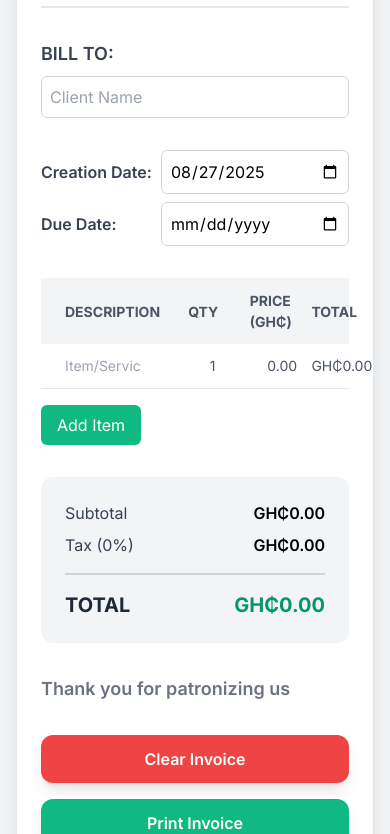
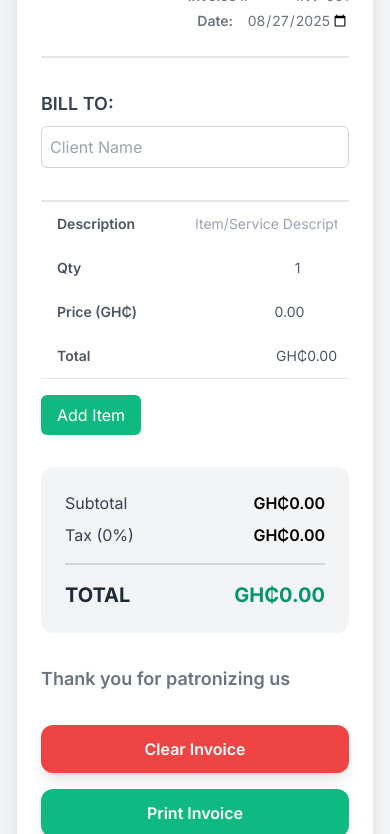
Before and after one commit to Ivord2810/sabventures, a plain HTML site: page index.html in a window 390 px wide. Shown: the part 179-1013 px from the top of the page. Drawn offline with nearby package versions, Linux system fonts and the light colour scheme.

Commit message:
mobile-focused version

```diff
--- a/index.html
+++ b/index.html
@@ -33,76 +33,97 @@
                 border: none;
             }
         }
+
+        /* Mobile-specific styles for the table */
+        @media (max-width: 640px) {
+            .invoice-table thead {
+                display: none; /* Hide the table header on mobile */
+            }
+
+            .invoice-table tbody, .invoice-table tr, .invoice-table td {
+                display: block; /* Make table elements behave as blocks */
+                width: 100%;
+            }
+
+            .invoice-table td {
+                text-align: right;
+                padding-left: 50%;
+                position: relative;
+            }
+
+            .invoice-table td::before {
+                content: attr(data-label);
+                position: absolute;
+                left: 1rem;
+                width: calc(50% - 1.5rem);
+                text-align: left;
+                font-weight: 600;
+                white-space: nowrap;
+            }
+
+            .invoice-table td:nth-child(1) {
+                border-top: 2px solid #e5e7eb;
+            }
+        }
     </style>
 </head>
-<body class="p-4 md:p-8 flex justify-center items-start">
-    <div class="invoice-container bg-white p-6 md:p-10 rounded-2xl shadow-xl max-w-2xl w-full border border-gray-200">
+<body class="p-4 flex justify-center items-start">
+    <div class="invoice-container bg-white p-6 rounded-2xl shadow-xl w-full border border-gray-200">
 
         <!-- Header Section -->
-        <header class="flex justify-between items-center mb-8 border-b-2 pb-6">
+        <header class="flex flex-col mb-8 border-b-2 pb-6">
             <div>
-                <div class="text-4xl font-bold text-gray-800">
+                <div class="text-3xl font-bold text-gray-800">
                     Sab Ventures
                 </div>
                 <p class="text-sm text-gray-600">0269670734 / 0530719925</p>
                 <p class="text-sm text-gray-600">Mamprobi, Accra</p>
             </div>
-            <div class="text-right">
-                <h1 class="text-3xl font-extrabold text-emerald-600">INVOICE</h1>
+            <div class="text-right mt-4">
+                <h1 class="text-2xl font-extrabold text-emerald-600">INVOICE</h1>
                 <p class="text-sm text-gray-500">
                     <span class="font-semibold">Invoice #</span>
                     <input type="text" value="INV-001" class="w-24 text-right bg-transparent focus:outline-none focus:border focus:border-gray-300 focus:rounded-md">
                 </p>
+                <p class="text-sm text-gray-500 mt-1">
+                    <span class="font-semibold">Date:</span>
+                    <input type="date" id="invoiceDate" class="w-28 text-right bg-transparent focus:outline-none focus:border focus:border-gray-300 focus:rounded-md">
+                </p>
             </div>
         </header>
 
-        <!-- Bill To & Invoice Details Section -->
-        <section class="grid grid-cols-1 gap-8 mb-8">
-            <!-- Bill To -->
-            <div>
-                <h2 class="text-lg font-semibold text-gray-700 mb-2">BILL TO:</h2>
-                <div class="flex flex-col space-y-2">
-                    <input type="text" placeholder="Client Name" class="p-2 border border-gray-300 rounded-md focus:ring-2 focus:ring-emerald-500 focus:outline-none">
-                </div>
-            </div>
-
-            <!-- Invoice Details -->
-            <div class="md:text-left flex flex-col items-start space-y-2">
-                <div class="flex items-center space-x-2 w-full">
-                    <span class="font-semibold text-gray-700 w-28 text-left">Creation Date:</span>
-                    <input type="date" id="invoiceDate" class="p-2 border border-gray-300 rounded-md flex-grow focus:ring-2 focus:ring-emerald-500 focus:outline-none">
-                </div>
-                <div class="flex items-center space-x-2 w-full">
-                    <span class="font-semibold text-gray-700 w-28 text-left">Due Date:</span>
-                    <input type="date" id="invoiceDueDate" class="p-2 border border-gray-300 rounded-md flex-grow focus:ring-2 focus:ring-emerald-500 focus:outline-none">
-                </div>
+        <!-- Bill To Section -->
+        <section class="mb-8">
+            <h2 class="text-lg font-semibold text-gray-700 mb-2">BILL TO:</h2>
+            <div class="flex flex-col space-y-2">
+                <input type="text" placeholder="Client Name" class="p-2 border border-gray-300 rounded-md focus:ring-2 focus:ring-emerald-500 focus:outline-none">
             </div>
         </section>
 
         <!-- Line Items Table -->
         <section class="mb-8">
-            <table class="w-full text-left table-fixed">
+            <table class="w-full text-left table-auto invoice-table">
                 <thead>
-                    <tr class="bg-gray-100 text-gray-600 uppercase text-sm leading-normal">
-                        <th class="py-3 px-6 text-left w-[40%]">Description</th>
-                        <th class="py-3 px-6 text-center w-[20%]">Qty</th>
-                        <th class="py-3 px-6 text-center w-[20%]">Price (GH₵)</th>
-                        <th class="py-3 px-6 text-right w-[20%]">Total</th>
+                    <tr class="bg-gray-100 text-gray-600 uppercase text-xs font-semibold leading-normal">
+                        <th class="py-3 px-3 text-left w-[40%]">Description</th>
+                        <th class="py-3 px-3 text-center w-[20%]">Qty</th>
+                        <th class="py-3 px-3 text-center w-[20%]">Price (GH₵)</th>
+                        <th class="py-3 px-3 text-right w-[20%]">Total</th>
                     </tr>
                 </thead>
                 <tbody id="invoiceTableBody" class="text-gray-600 text-sm font-light">
                     <!-- Initial row for a single item -->
                     <tr class="border-b border-gray-200 hover:bg-gray-50">
-                        <td class="py-3 px-6 text-left whitespace-nowrap">
+                        <td class="py-3 px-3 text-left whitespace-normal" data-label="Description">
                             <input type="text" placeholder="Item/Service Description" class="w-full bg-transparent focus:outline-none">
                         </td>
-                        <td class="py-3 px-6 text-center">
+                        <td class="py-3 px-3 text-center" data-label="Qty">
                             <input type="number" value="1" min="0" class="qty w-16 text-center bg-transparent focus:outline-none">
                         </td>
-                        <td class="py-3 px-6 text-center">
+                        <td class="py-3 px-3 text-center" data-label="Price (GH₵)">
                             <input type="number" value="0.00" min="0" step="0.01" class="price w-20 text-center bg-transparent focus:outline-none">
                         </td>
-                        <td class="py-3 px-6 text-right">
+                        <td class="py-3 px-3 text-right" data-label="Total">
                             <span class="item-total">GH₵0.00</span>
                         </td>
                     </tr>
@@ -115,7 +136,7 @@
 
         <!-- Totals Section -->
         <section class="flex justify-end">
-            <div class="w-full md:w-1/2 bg-gray-100 p-6 rounded-xl">
+            <div class="w-full bg-gray-100 p-6 rounded-xl">
                 <div class="flex justify-between mb-2">
                     <span class="font-medium text-gray-700">Subtotal</span>
                     <span id="subtotal" class="font-semibold">GH₵0.00</span>
@@ -137,7 +158,7 @@
         </section>
 
         <!-- Action Buttons Section (No print) -->
-        <footer class="mt-8 flex flex-col md:flex-row justify-end space-y-4 md:space-y-0 md:space-x-4">
+        <footer class="mt-8 flex flex-col justify-end space-y-4">
             <button onclick="clearInvoice()" class="no-print px-6 py-3 bg-red-500 text-white rounded-xl hover:bg-red-600 transition-colors duration-200 font-semibold shadow-lg">
                 Clear Invoice
             </button>
@@ -186,16 +207,16 @@
             const newRow = document.createElement('tr');
             newRow.className = 'border-b border-gray-200 hover:bg-gray-50';
             newRow.innerHTML = `
-                <td class="py-3 px-6 text-left whitespace-nowrap">
+                <td class="py-3 px-3 text-left whitespace-normal" data-label="Description">
                     <input type="text" placeholder="Item/Service Description" class="w-full bg-transparent focus:outline-none">
                 </td>
-                <td class="py-3 px-6 text-center">
+                <td class="py-3 px-3 text-center" data-label="Qty">
                     <input type="number" value="1" min="0" class="qty w-16 text-center bg-transparent focus:outline-none">
                 </td>
-                <td class="py-3 px-6 text-center">
+                <td class="py-3 px-3 text-center" data-label="Price (GH₵)">
                     <input type="number" value="0.00" min="0" step="0.01" class="price w-20 text-center bg-transparent focus:outline-none">
                 </td>
-                <td class="py-3 px-6 text-right">
+                <td class="py-3 px-3 text-right" data-label="Total">
                     <span class="item-total">GH₵0.00</span>
                 </td>
             `;
@@ -234,7 +255,7 @@
 
         // Wait for the DOM to be fully loaded before running the script
         document.addEventListener('DOMContentLoaded', function () {
-            // Set today's date and due date
+            // Set today's date
             const today = new Date();
             document.getElementById('invoiceDate').valueAsDate = today;
 
```
